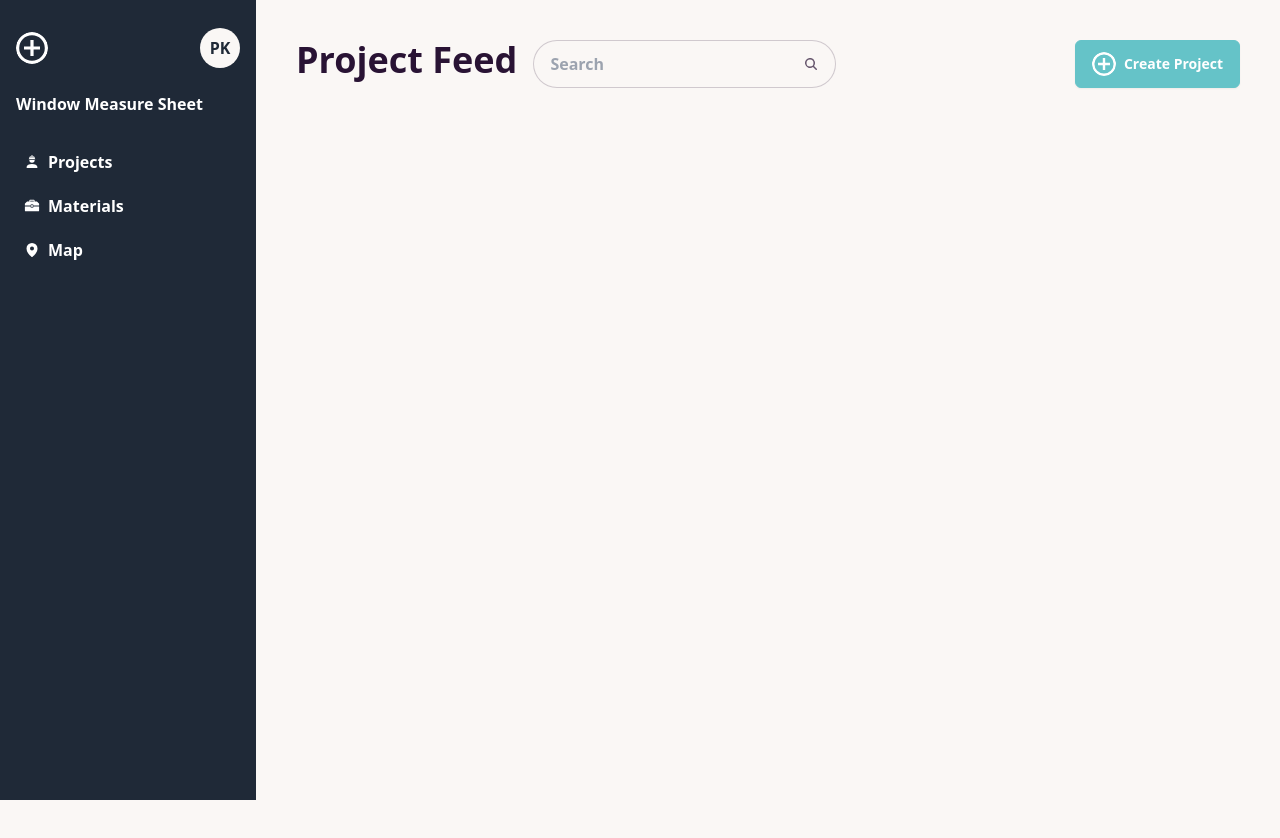
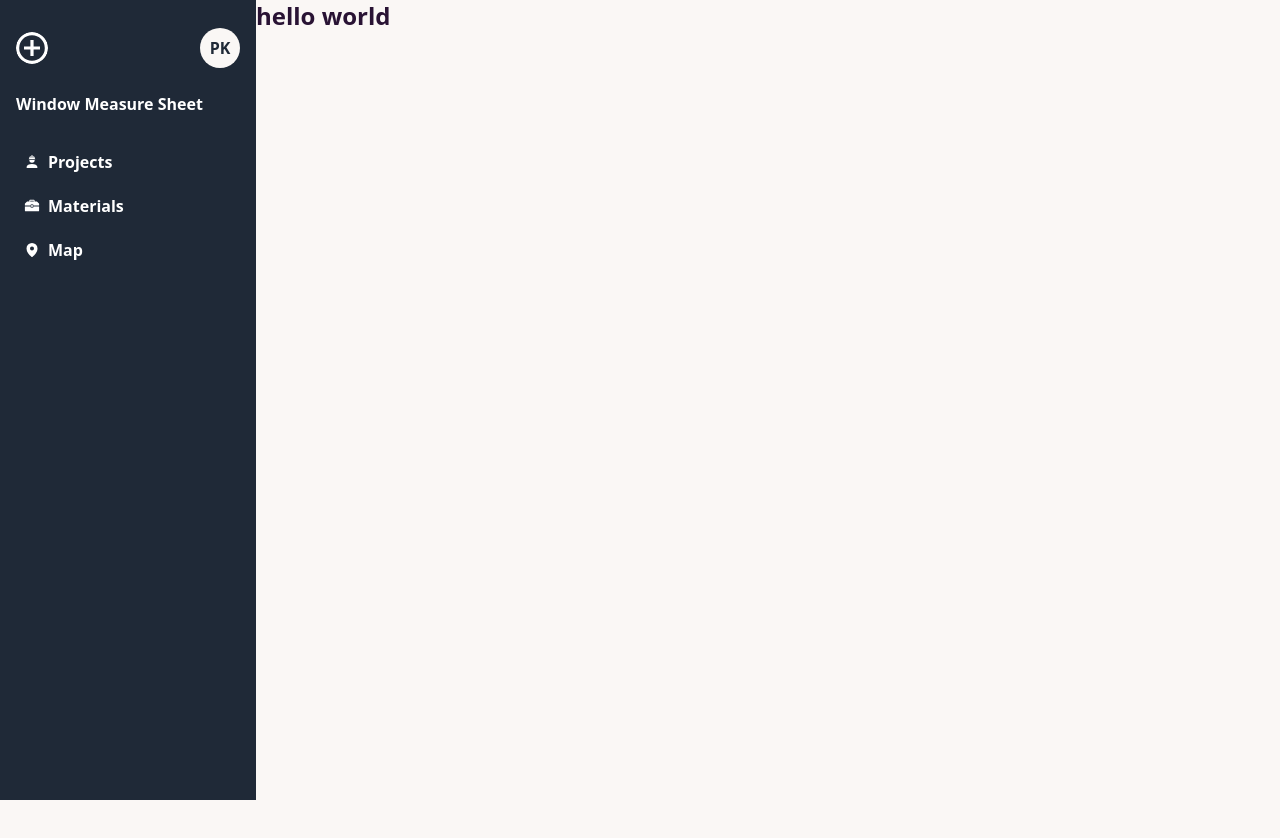
Before and after one commit to jaredlcox/window-measure-sheet, a React (Create React App) app in the folder window_measure_sheet/: page /projects/new in a window 1280 px wide. Shown: the top 838 px of the page. Built offline with nearby package versions, Linux system fonts and the light colour scheme.

Commit message:
Added routing and node.js for backend rerquest handling

```diff
--- a/window_measure_sheet/src/App.tsx
+++ b/window_measure_sheet/src/App.tsx
@@ -1,20 +1,45 @@
-import React from 'react';
-import './App.css';
-// import Navbar from './Home/Navbar';
-import Steps from './Home/Steps';
-import Login from './Login/Login';
-import ProjectFeed from './Home/ProjectFeed';
-import Project from './Home/WindowMeasureSheet';
+import React from "react";
+import {
+  BrowserRouter as Router,
+  Routes,
+  Route,
+  Navigate,
+} from "react-router-dom";
+import Navbar from "./Home/Navbar";
+import ProjectFeed from "./Home/ProjectFeed";
+import NewProject from "Home/NewProject";
 
-function App() {
+const App: React.FC = () => {
   return (
-    <div className="App">
-      {/* <Navbar /> */}
-      {/* <Steps /> */}
-      {/* <Login /> */}
-      <Project />
-    </div>
+    <Router>
+      <Navbar>
+        <Routes>
+          {/* Redirect the root path to /projects */}
+          <Route path="/" element={<Navigate to="/projects" />} />
+
+          {/* Define the /projects route and pass the prop explicitly */}
+          <Route
+            path="/projects"
+            element={<ProjectFeed />} // We will update this line in the Navbar
+
+          />
+                    <Route
+            path="/projects/new"
+            element={<NewProject />} // We will update this line in the Navbar
+
+          />
+
+          {/* Define the /materials route */}
+          {/* <Route path="/materials" element={<Materials />} /> */}
+
+          {/* Define the /map route */}
+          {/* <Route path="/map" element={<Map />} /> */}
+
+          {/* You can add more routes here if needed */}
+        </Routes>
+      </Navbar>
+    </Router>
   );
-}
+};
 
 export default App;
--- a/window_measure_sheet/src/Home/Navbar.tsx
+++ b/window_measure_sheet/src/Home/Navbar.tsx
@@ -1,13 +1,24 @@
 import React, { useState } from "react";
 import Avatar from "./Avatar";
-import ProjectFeed from "./ProjectFeed";
+import { Link, useNavigate, RouteProps } from "react-router-dom";
 
-const Navbar: React.FC = () => {
+interface NavbarProps {
+  children: React.ReactNode;
+}
+
+const Navbar: React.FC<NavbarProps> = ({ children }) => {
   const [isOpen, setIsOpen] = useState(false);
 
   const toggleMenu = () => {
     setIsOpen(!isOpen);
   };
+
+  const navigate = useNavigate();
+
+  // Pass down the handleCreateProjectClick to the appropriate child components
+  const clonedChildren = React.Children.map(children, (child) => {
+    return child;
+  });
 
   return (
     <div className="flex flex-col md:flex-row min-h-screen">
@@ -18,6 +29,7 @@ const Navbar: React.FC = () => {
             xmlns="http://www.w3.org/2000/svg"
             viewBox="0 0 20 20"
             className="cursor-pointer w-8 rounded-full"
+            onClick={() => navigate("/projects/new")}
           >
             <path
               fill="currentColor"
@@ -29,8 +41,8 @@ const Navbar: React.FC = () => {
 
         <h1 className="text-md font-bold text-left">Window Measure Sheet</h1>
         <nav className="">
-          <a
-            href="/projects"
+          <Link
+            to="/projects"
             className="flex items-center py-2.5 px-2 rounded transition duration-200 hover:bg-gray-700 text-left"
           >
             <svg
@@ -46,9 +58,9 @@ const Navbar: React.FC = () => {
               ></path>
             </svg>
             Projects
-          </a>
-          <a
-            href="#"
+          </Link>
+          <Link
+            to="/materials"
             className="flex items-center py-2.5 px-2 rounded transition duration-200 hover:bg-gray-700 text-left"
           >
             <svg
@@ -76,9 +88,9 @@ const Navbar: React.FC = () => {
               <path fill="none" d="M0 0h36v36H0z"></path>
             </svg>
             Materials
-          </a>
-          <a
-            href="#"
+          </Link>
+          <Link
+            to="/map"
             className="flex items-center py-2.5 px-2 rounded transition duration-200 hover:bg-gray-700 text-left"
           >
             <svg
@@ -94,7 +106,7 @@ const Navbar: React.FC = () => {
               ></path>
             </svg>
             Map
-          </a>
+          </Link>
         </nav>
       </div>
 
@@ -149,34 +161,35 @@ const Navbar: React.FC = () => {
             </svg>
           </button>
           <nav className="space-y-6">
-            <a
-              href="#"
+            <Link
+              to="/projects"
               className="block py-2.5 px-4 rounded transition duration-200 hover:bg-gray-700"
               onClick={toggleMenu}
             >
               Projects
-            </a>
-            <a
-              href="#"
+            </Link>
+            <Link
+              to="/materials"
               className="block py-2.5 px-4 rounded transition duration-200 hover:bg-gray-700"
               onClick={toggleMenu}
             >
               Materials
-            </a>
-            <a
-              href="#"
+            </Link>
+            <Link
+              to="/map"
               className="block py-2.5 px-4 rounded transition duration-200 hover:bg-gray-700"
               onClick={toggleMenu}
             >
               Map
-            </a>
+            </Link>
           </nav>
         </div>
       </div>
 
       {/* Content Area */}
-      <div className="text-2xl font-bold mt-[4rem] md:mt-0 h-[4000px] md:ml-64 p-4 md:p-10 w-full">
-        <ProjectFeed />
+      <div className="text-2xl font-bold mt-[4rem] md:mt-0 h-[4000px] md:ml-64 w-full">
+        {/* Pass the cloned children */}
+        {clonedChildren}
       </div>
     </div>
   );
--- /dev/null
+++ b/window_measure_sheet/src/Home/NewProject.tsx
@@ -0,0 +1,11 @@
+import React from 'react'
+
+const NewProject: React.FC = () => {
+  return (
+    <div>
+      hello world
+    </div>
+  )
+}
+
+export default NewProject
--- a/window_measure_sheet/src/Home/ProjectFeed.tsx
+++ b/window_measure_sheet/src/Home/ProjectFeed.tsx
@@ -1,8 +1,14 @@
 import React from "react";
+import { useNavigate } from "react-router-dom";
 
-const ProjectFeed: React.FC = () => {
+const ProjectFeed: React.FC  = ({}) => {
+  const navigate = useNavigate();
+
+  const handleCreateProjectClick = () => {
+    navigate('/projects/new');
+  };
   return (
-    <div className="h-[4000px]">
+    <div className="h-[4000px] p-4 md:p-10">
       {/* header container */}
       <div className="flex justify-between items-center">
         <div className="flex space-x-4 flex-col md:flex-row">
@@ -24,8 +30,11 @@ const ProjectFeed: React.FC = () => {
             </svg>
           </label>
         </div>
-        <button className="btn btn-primary text-white rounded-md md:w-auto">
-        <svg
+        <button
+          className="btn btn-primary text-white rounded-md md:w-auto"
+          onClick={handleCreateProjectClick} // Use the passed down function
+        >
+          <svg
             xmlns="http://www.w3.org/2000/svg"
             viewBox="0 0 20 20"
             className="cursor-pointer w-6 rounded-full"
--- a/window_measure_sheet/src/Home/WindowMeasureSheet.tsx
+++ /dev/null
@@ -1,12 +0,0 @@
-import React from "react";
-import Navbar from "./Navbar";
-
-const WindowMeasureSheet: React.FC = () => {
-  return (
-    <div className="">
-      <Navbar />
-    </div>
-  );
-};
-
-export default WindowMeasureSheet;
--- /dev/null
+++ b/window_measure_sheet/src/server/insertGeoJson.ts
@@ -0,0 +1,48 @@
+import fs from 'fs';
+import path from 'path';
+import connectDB from './database';
+import GeoData from './models/GeoData';
+
+const insertGeoJson = async () => {
+  try {
+    // Connect to MongoDB
+    await connectDB();
+
+    const filePath = path.join(__dirname, 'data', 'Michigan.geojson');
+    console.log(`File path: ${filePath}`);
+
+    // Check if file exists
+    if (!fs.existsSync(filePath)) {
+      console.error('File not found');
+      return;
+    }
+
+    console.log('File exists');
+
+    // Read the entire file into memory (not ideal for very large files, but necessary to parse the full JSON)
+    const geojsonData = fs.readFileSync(filePath, 'utf8');
+
+    // Parse the JSON file (assuming it contains a FeatureCollection)
+    const parsedData = JSON.parse(geojsonData);
+
+    // Ensure the file contains a valid GeoJSON FeatureCollection
+    if (parsedData.type !== 'FeatureCollection' || !Array.isArray(parsedData.features)) {
+      throw new Error('Invalid GeoJSON format');
+    }
+
+    // Extract the first 1000 features
+    const first1000Features = parsedData.features.slice(0, 1000);
+
+    // Insert the features into MongoDB
+    await GeoData.insertMany(first1000Features);
+    console.log('Inserted 1000 records into MongoDB');
+
+  } catch (error) {
+    console.error('Error inserting GeoJSON data:', error);
+  } finally {
+    // Close the connection after insertion
+    process.exit();
+  }
+};
+
+insertGeoJson();
```
Also changed, not shown: window_measure_sheet/package.json (+8 -7 lines), window_measure_sheet/src/index.tsx (+5 -4 lines), 2 other files (tests, documents, lock files or other folders).
